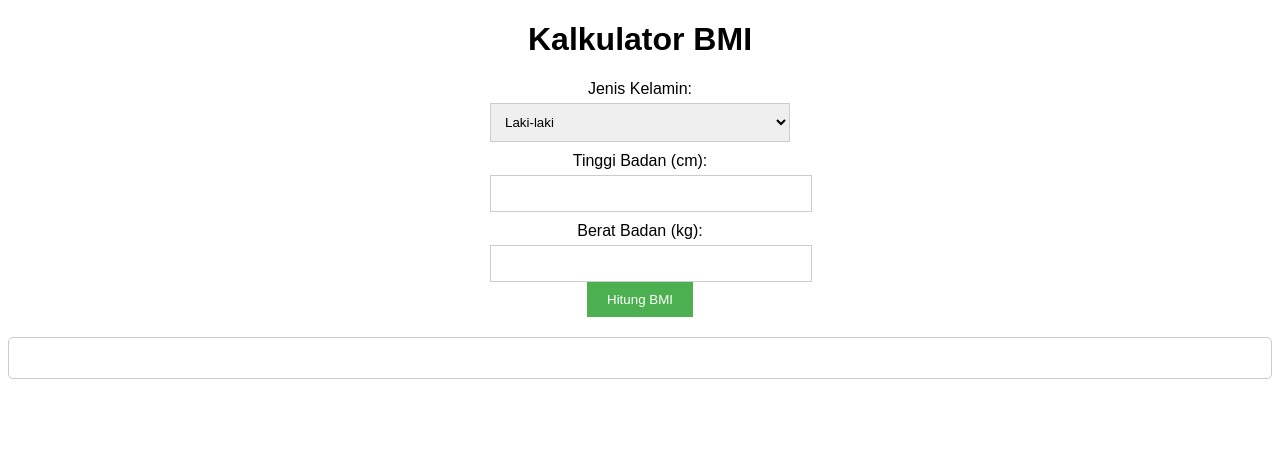
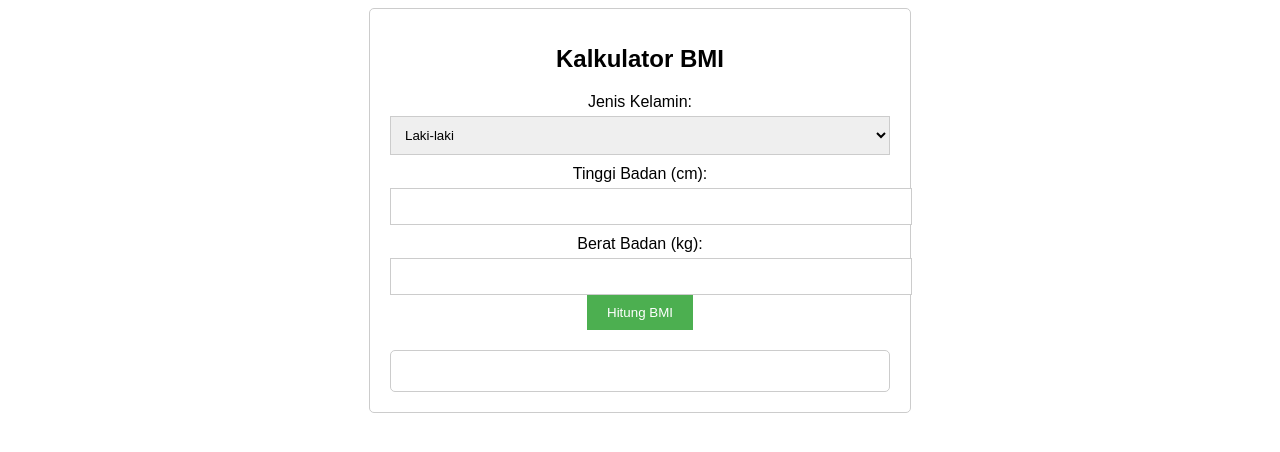
Before and after one commit to revou-fundamental-course/8-jul-24-deyaaa13, a plain HTML site: page index.html in a window 1280 px wide. Drawn offline with Linux system fonts and the light colour scheme; files that its build step writes are made by us from their sources.

Commit message:
first assignment

```diff
--- a/index.html
+++ b/index.html
@@ -7,11 +7,12 @@
   <link rel="stylesheet" href="css/style.css">
 </head>
 <body>
-  <h1>Kalkulator BMI</h1>
-  <div id="form-container">
-    <form id="bmi-form">
+  <div class="container">
+    <h1>Kalkulator BMI</h1>
+    <div id="form-container">
+      <form id="bmi-form">
         <label for="jenis-kelamin">Jenis Kelamin:</label>
-        <select id="jenis-kelamin" name="jenis-kelamin">
+        <select id="jenis-kelamin" name="jenis-kelamin" required>
           <option value="laki-laki">Laki-laki</option>
           <option value="perempuan">Perempuan</option>
         </select><br>
@@ -24,8 +25,9 @@
         <button type="submit">Hitung BMI</button>
       </form>
     </div>
-  <div id="hasil-container">
-    </div>
+    <div id="hasil-container">
+      </div>
+  </div>
   <script src="js/script.js"></script>
 </body>
 </html>
--- a/style.css
+++ b/style.css
@@ -3,9 +3,21 @@ body {
     text-align: center;
   }
 
+  .container {
+    width: 500px;
+    margin: 0 auto;
+    padding: 20px;
+    border: 1px solid #ccc;
+    border-radius: 5px;
+  }
+
+  h1 {
+    font-size: 24px;
+    margin-bottom: 20px;
+  }
+
   #form-container {
-    margin: 20px auto;
-    width: 300px;
+    margin-bottom: 20px;
   }
 
   #form-container label {
@@ -30,18 +42,17 @@ body {
   }
 
   #hasil-container {
-    margin-top: 20px;
+    text-align: left;
+    padding: 20px;
     border: 1px solid #ccc;
-    padding: 20px;
     border-radius: 5px;
   }
 
   #hasil-container h2 {
-    font-size: 24px;
-    font-weight: bold;
+    font-size: 20px;
+    margin-bottom: 10px;
   }
 
   #hasil-container p {
-    font-size: 16px;
-    margin-top: 10px;
+    margin-top: 5px;
   }
```
Also changed, not shown: script.js (+15 -3 lines).
